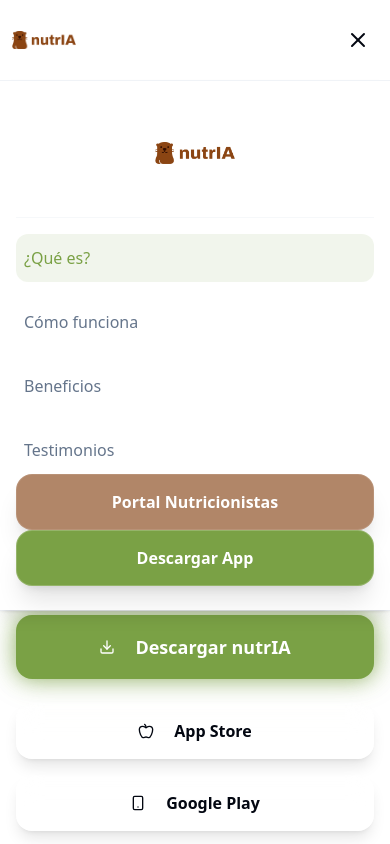
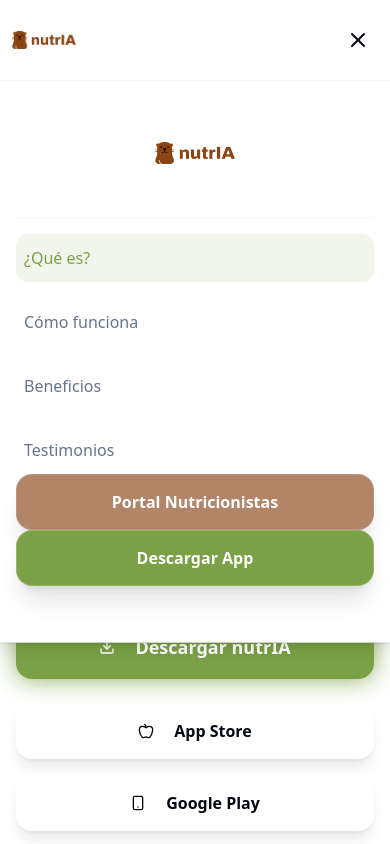
Before and after one commit to Totobal125/nutria-food-snap, a React (Vite) app: page / in a window 390 px wide. Both pictures are taken after a click on the button 358 px from the left and 40 px from the top of the page. Shown: the top 844 px of the page. Built offline with nearby package versions, Linux system fonts and the light colour scheme.

Commit message:
📱 Agregado espaciado adicional al final del menú móvil - Mejor separación con el contenido

```diff
--- a/src/components/Header.tsx
+++ b/src/components/Header.tsx
@@ -195,6 +195,8 @@ const Header = () => {
                 Descargar App
               </Button>
             </a>
+            {/* Espaciado adicional al final del menú */}
+            <div className="pt-4"></div>
           </nav>
         </div>
       )}
```
